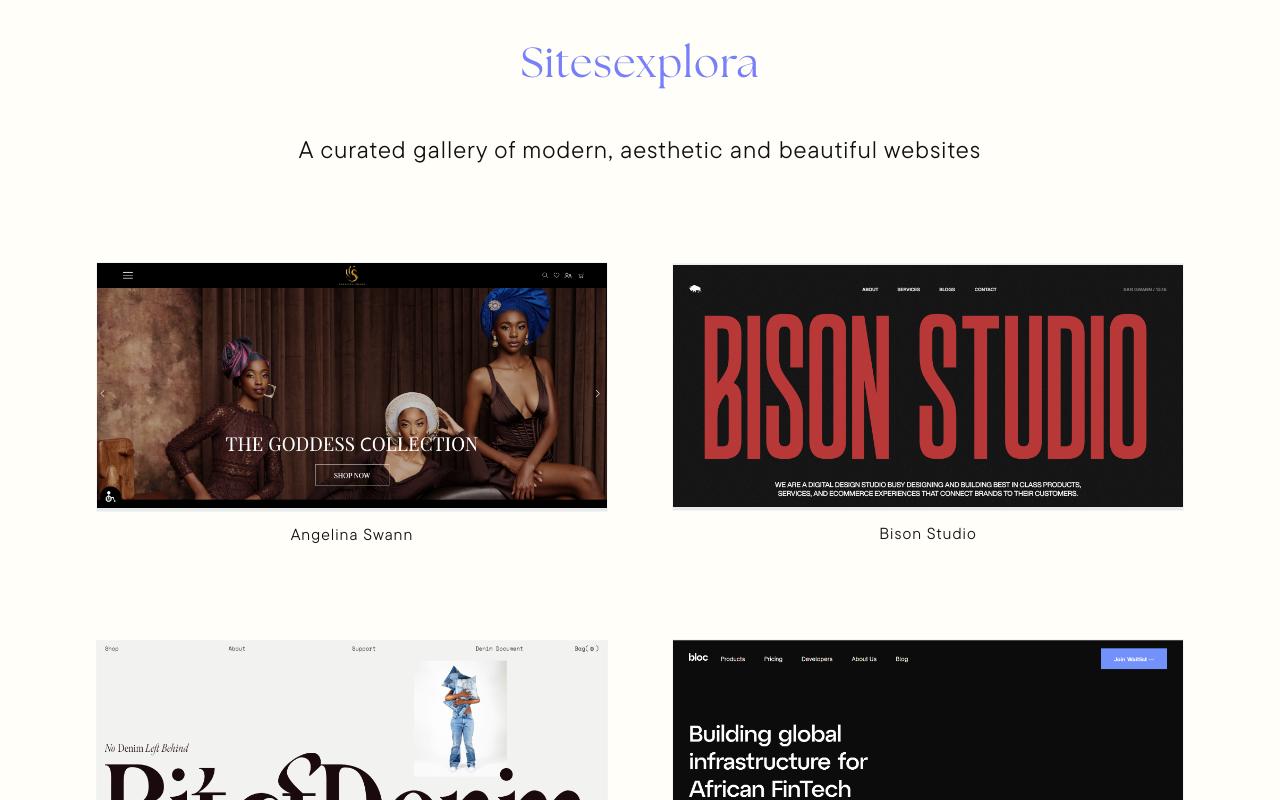
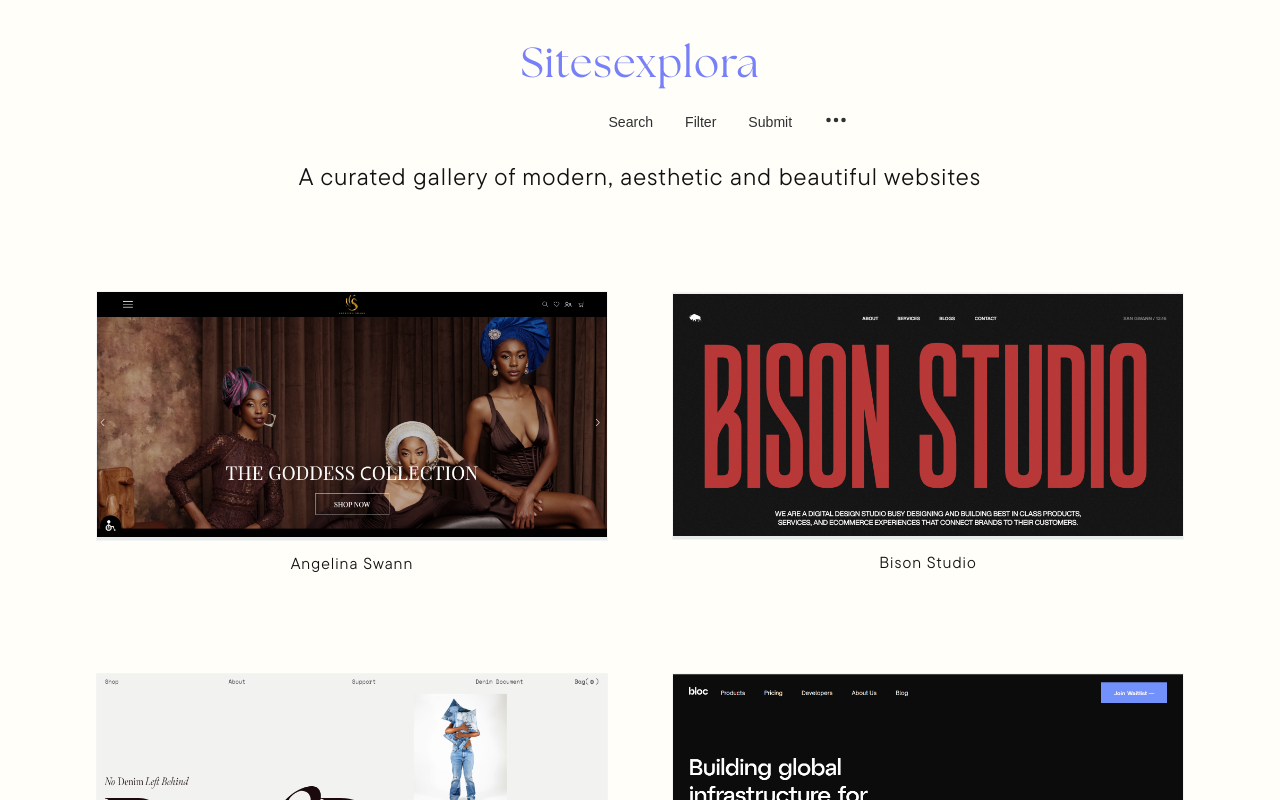
Before and after one commit to Lilianada/Sitesexplora, a React (Create React App) app: page / in a window 1280 px wide. Shown: the top 800 px of the page. Built offline with nearby package versions, Linux system fonts and the light colour scheme.

Commit message:
implementation of the filter tabs

```diff
--- a/src/components/Filter/Filter.js
+++ b/src/components/Filter/Filter.js
@@ -1,9 +1,10 @@
 import styled from "styled-components"
 import FilterColor from "./FilterColor";
 import FilterTag from "./FilterTag";
+import { devices } from "../MediaQueries"
 
 const FilterContent = styled.section`
-    display: none;
+    display: flex;
     flex-direction: column;
     justify-content: flex-start;
     margin: .5rem;
@@ -14,13 +15,19 @@
 const FilterTags = styled.div`
     display: flex;
     justify-content: flex-start;
-    padding: .5rem
+    align-items: centre;
+    padding: 0 .5rem;
+
+    @media ${devices.tabletL} {
+        justify-content: center;
+    }
 `;
 
 const Ul = styled.ul`
     display: flex;
     flex-wrap: wrap;
     justify-content: flex-start;
+
 `;
 
 const Li = styled.li`
@@ -29,16 +36,21 @@
 
 const Pi = styled.p`
     //width: ${props => props.large ? "100px" : "70px"};
-    line-height: 2rem;
-    padding: 0 1rem;
-    margin: .5rem;
+    line-height: 1.35rem;
+    padding: 0 .75rem;
+    margin: .5rem .5rem .5rem 0;
+    font-size: var(--font-twelve);
     border: 1px solid var(--grey-color);
     border-radius: 3px;
+    cursor: pointer;
+
+    :hover{
+        color: var(--grey-color);
+    }
 `;
 
 
 export default function Filter () {
-    // const [display, setDisplay] = useState('');
 
     return(
         <FilterContent>
--- a/src/components/TabSearch.js
+++ b/src/components/TabSearch.js
@@ -2,7 +2,7 @@
 
 
 const SearchInput = styled.form`
-    display: none;
+    display: block;
     position: absolute;
     width: 260px;
     background-color: var(--white-color);
@@ -14,7 +14,7 @@
     padding: 8px 16px 0 16px;
 `
 const Search = styled.input`
-    display: none;
+    display: block;
     outline: none;
     border: none;
     height: 30px;
@@ -32,10 +32,10 @@
 
 
 
-export default function TabSearch () {
+export default function TabSearch ({onBlur}) {
     return(
         <SearchInput>
-            <Search type="search" name="search" id="search" placeholder="Search for a site..." />
+            <Search type="search" name="search" id="search" placeholder="Search for a site..." onBlur={() => onBlur()} />
         </SearchInput>
-    )
+    );
 }
--- a/src/components/TabsMenu.js
+++ b/src/components/TabsMenu.js
@@ -1,106 +1,98 @@
-//import styled from "styled-components";
+import styled from "styled-components";
 import React from 'react';
 import { IoEllipsisHorizontalSharp } from "react-icons/io5";
-//import {devices} from './MediaQueries';
+import {devices} from './MediaQueries';
 import "./TabTypes";
-//import TabTypes from "./TabTypes";
 import Filter from "./Filter/Filter";
 import PopUp from "./ModalPopUp";
 import TabSearch from "./TabSearch";
-import Tab from "./Menu"
+import { useState } from "react";
 
-// const Tabs = styled.button`
-//     cursor: pointer;
-//     outline: 0;
-//     margin: 0 1rem;
-//     background: none;
-//     border: none;
-//     font-size: var(--font-fourteen);
-//     color: var(--hover-color);
+const Tabs = styled.button`
+    cursor: pointer;
+    outline: 0;
+    margin: 0 1rem;
+    background: none;
+    border: none;
+    font-size: var(--font-fourteen);
+    color: var(--hover-color);
+
+    :focus{
+        color: var(--purple-color);
+    }
+    ${({ active }) =>
+    active &&
+    `
+        color: var(--purple-color);
+    `}
+`;
+
+const TabList = styled.div`
+    display: flex;
+    justify-content: space-around;
+    align-items: center;
+    width: 70%;
+    margin: .75rem auto;
+
+    @media ${devices.tabletL}{
+        width: 35%;
+    }
+`
 
 
-//     ${({ active }) =>
-//     active &&
-//     `
-//         color: var(--purple-color);
-//     `}
-// `;
-
-// const TabList = styled.div`
-//     display: flex;
-//     justify-content: space-around;
-//     align-items: center;
-//     width: 70%;
-//     margin: .75rem auto;
-
-//     @media ${devices.tabletL}{
-//         width: 35%;
-//     }
-// `;
-
-// const Tab = styled.div`
-//  display: flex;
-// `
-
-const tabContent = [
-    {
-        tab: 'Search',
-        render: () =>   <TabSearch />
-    },
-    {
-        tabs: 'Filter',
-        render: () => <Filter />
-    },
-    {
-        tabs: 'Submit',
-        render: () => <PopUp />
-    }
-]
 let ellipsis = <IoEllipsisHorizontalSharp style={{height: "1.5rem", width: "1.5rem"}}/>
-const types = ['Search', 'Filter', 'Submit']
-
 
 export default function TabMenu () {
+    const [displaySearch, setDisplaySearch] = useState(false)
+    const [displayFilter, setDisplayFilter] = useState(false)
+    const [displayPopUp, setDisplayPopUp] = useState(false)
+    const [displayDropdown, setDisplayDropdown] = useState(false)
 
     return(
         <div>
-            <Tab active={1}>
-                {tabContent.map((tab, idx) =>(
-                    <Tab.TabPane key={`tab.${idx}`} tab={tab.title}>
-                        {Tab}
-                    </Tab.TabPane>
-                ))}
-            </Tab>
+            <TabList>
+                <Tabs onClick={() => {setDisplaySearch(!displaySearch)}}>Search</Tabs>
+                <Tabs onClick={() => {setDisplayFilter(!displayFilter)}}>Filter</Tabs>
+                <Tabs onClick={() => {setDisplayPopUp(!displayPopUp)}}>Submit</Tabs>
+                <Tabs onClick={() => {setDisplayDropdown(!displayDropdown)}}>{ellipsis}</Tabs>
+            </TabList>
+
+            {displaySearch && <TabSearch onBlur={() => {setDisplaySearch(!displaySearch)}}/>}
+            {displayFilter && <Filter onClick={() => {setDisplayFilter(!displayFilter)}}/>}
+            {displayPopUp && <PopUp onBlur={() => {setDisplaySearch(!displaySearch)}}/>}
+            {/*{displaySearch && <TabSearch onBlur={() => {setDisplaySearch(!displaySearch)}}/>} */}
 
         </div>
     );
-
 }
 
 
+{/* <TabList>
+    {types.map(type => (
+        <Tabs
+        key= {type}
+        active= {active === type}
+        onClick={() => setActive(type)}
+        >
+            {type}
+        </Tabs>
+    ))}
+</TabList> */}
+
+
 // export default function TabMenu () {
-//     const [active, setActive] = useState('');
-//
+
 //     return(
 //         <div>
-//             <TabList>
-//                 {types.map(type => (
-//                     <Tabs
-//                         key= {type}
-//                         active= {active === type}
-//                         onClick={() => setActive(type)}
-//                     >
-//                         {type}
-//                     </Tabs>
+//             <Tab active={1}>
+//                 {tabContent.map((tab, idx) =>(
+//                     <Tab.TabPane key={`tab.${idx}`} tab={tab.title}>
+//                         {Tab}
+//                     </Tab.TabPane>
 //                 ))}
-//             </TabList>
+//             </Tab>
 
-//             <PopUp />
-
-//             <SearchInput>
-//                 <Search type="search" name="search" id="search" placeholder="Search for a site..." />
-//             </SearchInput>
-
-//             <Filter />
 //         </div>
 //     );
+
+// }
```
